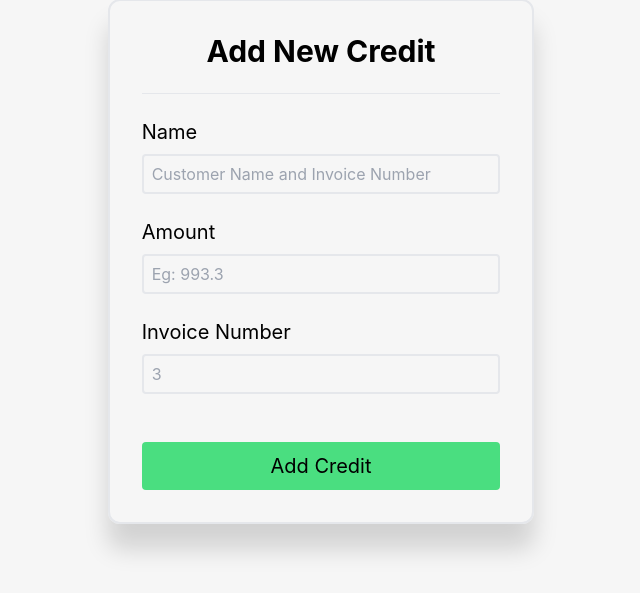
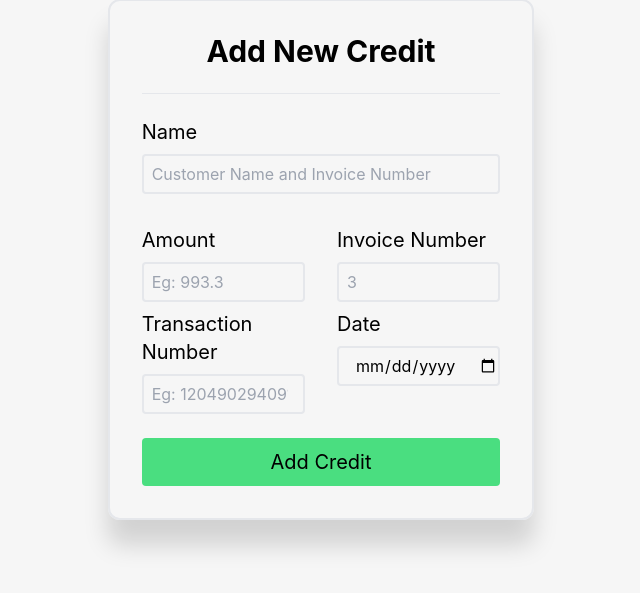
Before and after one commit to AnkoorNagargoje/FormeeManagement, a Django app: page /accounting/add_credit/ in a window 1280 px wide. Shown: the part 119-712 px from the top of the page, without its empty margins (319-959 px from the left). Run offline with Django 3.2, Linux system fonts and the light colour scheme; a user stored in the database is signed in; some libraries are stand-ins or nearby versions.

Commit message:
Major Credit Debit Update

```diff
--- a/Accounting/forms.py
+++ b/Accounting/forms.py
@@ -6,10 +6,12 @@ class CreditForm(forms.ModelForm):
     name = forms.CharField()
     amount = forms.FloatField()
     invoice_number = forms.IntegerField(required=False)
+    transaction_number = forms.IntegerField(required=False)
+    date = forms.DateField(required=False, widget=forms.widgets.DateInput(format=['%d-%m-%Y'], attrs={'type': 'date'}))
 
     class Meta:
         model = Credit
-        fields = ['name', 'amount', 'invoice_number']
+        fields = ['name', 'amount', 'invoice_number', 'transaction_number', 'date']
 
 
 class DebitForm(forms.ModelForm):
--- a/Accounting/models.py
+++ b/Accounting/models.py
@@ -1,11 +1,14 @@
 from django.db import models
 from Billing.models import Order
+import datetime
 
 
 class Credit(models.Model):
     name = models.CharField(max_length=200)
     amount = models.FloatField()
     invoice_number = models.PositiveIntegerField(blank=True, null=True)
+    transaction_number = models.PositiveBigIntegerField(default=0)
+    date = models.DateField(default=datetime.date.today)
 
     def save(self, *args, **kwargs):
         super().save(*args, **kwargs)
--- a/Accounting/templates/add_credit.html
+++ b/Accounting/templates/add_credit.html
@@ -12,17 +12,34 @@
             <p class="text-xl my-2">Name</p>
             {% render_field form.name class="w-full h-10 indent-2 rounded bg-transparent border-2" placeholder="Customer Name and Invoice Number" %}
         </div>
-        <div class="my-6">
-            <p class="text-xl my-2">Amount</p>
-            {% render_field form.amount class="w-full h-10 indent-2 rounded bg-transparent border-2" placeholder="Eg: 993.3" %}
+
+        <div class="flex gap-8 justify-between">
+            <div class="w-1/2">
+                <p class="text-xl my-2">Amount</p>
+                {% render_field form.amount class="w-full h-10 indent-2 rounded bg-transparent border-2" placeholder="Eg: 993.3" %}
+            </div>
+            <div class="w-1/2">
+                <p class="text-xl my-2">Invoice Number</p>
+                {% render_field form.invoice_number class="w-full h-10 indent-2 rounded bg-transparent border-2" placeholder="3" %}
+            </div>
         </div>
-        <div class="my-6">
-            <p class="text-xl my-2">Invoice Number</p>
-            {% render_field form.invoice_number class="w-full h-10 indent-2 rounded bg-transparent border-2" placeholder="3" %}
+
+        <div class="flex gap-8 justify-between">
+            <div class="w-1/2">
+                <p class="text-xl my-2">Transaction Number</p>
+                {% render_field form.transaction_number class="w-full h-10 indent-2 rounded bg-transparent border-2" placeholder="Eg: 12049029409124" %}
+            </div>
+            <div class="w-1/2">
+                <p class="text-xl my-2">Date</p>
+                {% render_field form.date class="w-full h-10 indent-2 rounded bg-transparent border-2" placeholder="" %}
+            </div>
         </div>
         {{ form.errors }}
         <br>
-        <button type="submit" class="w-full bg-green-400 rounded h-12 text-xl hover:drop-shadow-2xl duration-300 ease-in-out">Add Credit</button>
+        <button type="submit"
+                class="w-full bg-green-400 rounded h-12 text-xl hover:drop-shadow-2xl duration-300 ease-in-out">Add
+            Credit
+        </button>
     </form>
 </div>
 
--- a/Billing/forms.py
+++ b/Billing/forms.py
@@ -6,6 +6,7 @@ SALE_CHOICE = (
     ('normal', 'Normal Customer'),
     ('super market', 'Super Market'),
     ('franchise', 'Franchise'),
+    ('exhibition', 'Exhibition'),
 )
 
 
--- a/Billing/templates/billing.html
+++ b/Billing/templates/billing.html
@@ -26,6 +26,9 @@
                     Customer name
                 </th>
                 <th scope="col" class="px-6 py-3">
+                    Type
+                </th>
+                <th scope="col" class="px-6 py-3">
                     District
                 </th>
                 <th scope="col" class="px-6 py-3">
@@ -49,6 +52,9 @@
                     {{ customer.name }}
                 </th>
                 <td class="px-6 py-4">
+                    {{ customer.order_type|title }}
+                </td>
+                <td class="px-6 py-4">
                     {{ customer.district }}
                 </td>
                 <td class="px-6 py-4">
--- a/requirements.txt
+++ b/requirements.txt
@@ -10,11 +10,13 @@ cryptography==40.0.1
 cssselect2==0.7.0
 Django==4.1.7
 django-widget-tweaks==1.4.12
+docopt==0.6.2
 fonttools==4.39.3
 gunicorn==20.1.0
 html5lib==1.1
 idna==3.4
 lxml==4.9.2
+num2words==0.5.12
 oscrypto==1.3.0
 Pillow==9.4.0
 psycopg2==2.9.5
```
Also changed, not shown: Billing/models.py (+14 -4 lines), Billing/templates/invoice.html (+15 -2 lines), Billing/views.py (+11 -1 lines), Accounting/migrations/0003_credit_date_credit_transaction_number.py (added), Billing/migrations/0007_alter_customer_district_alter_customer_order_type.py (added), db.sqlite3.
